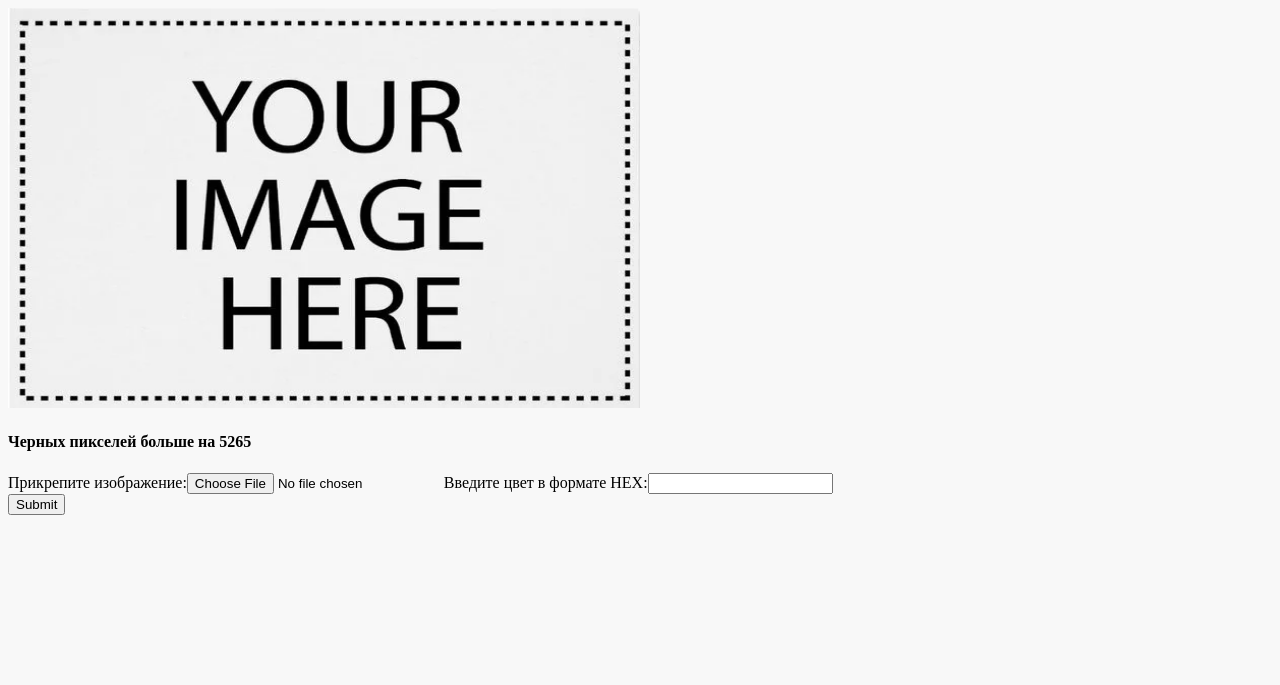
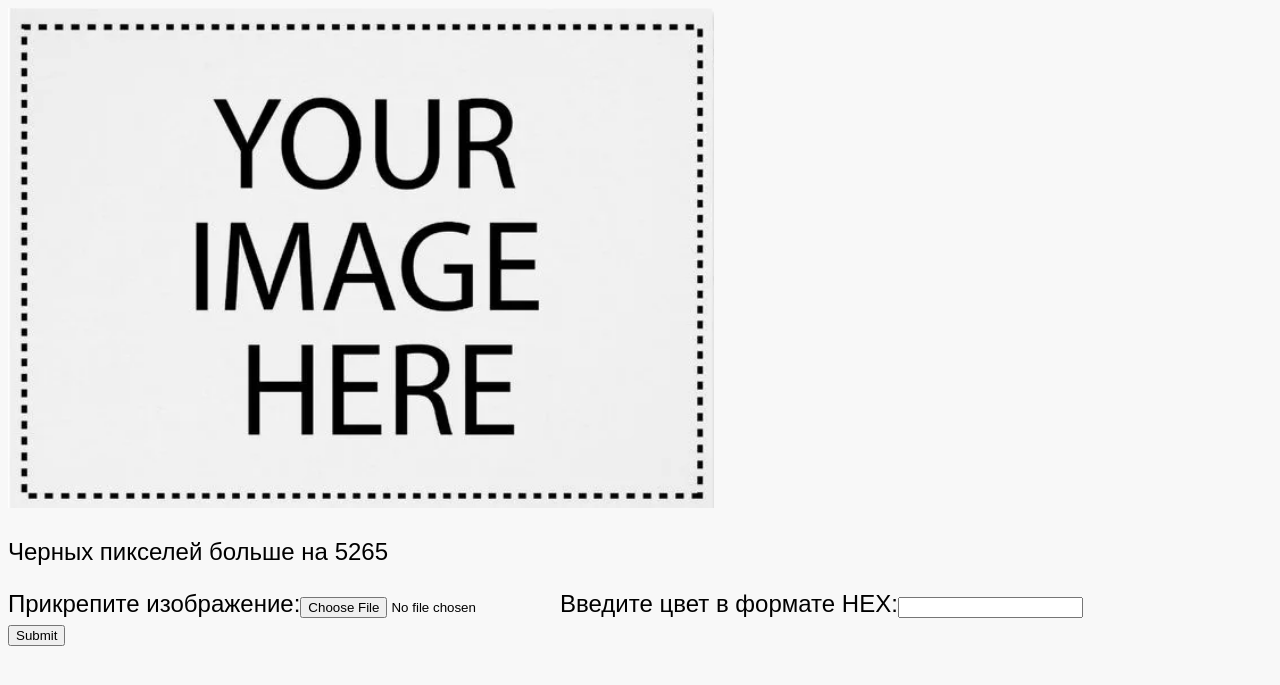
Before and after one commit to Yue2u/CFT_project, a Django app: page /image_analyzer/main/ in a window 1280 px wide. Shown: the top 685 px of the page. Run offline with Django 3.2, Linux system fonts and the light colour scheme; data comes from the database, SQL or seed files in the repository; both versions use the stored data as it was after the commit.

Commit message:
Deleted superuser. Changed css.

```diff
--- a/image_analyzer/admin.py
+++ b/image_analyzer/admin.py
@@ -2,6 +2,3 @@ from django.contrib import admin
 from .models import ImageHolder # User, UserLog
 
 # Register your models here.
-admin.site.register(ImageHolder)
-# admin.site.register(User)
-# admin.site.register(UserLog)
--- a/image_analyzer/templates/base.html
+++ b/image_analyzer/templates/base.html
@@ -1,4 +1,4 @@
-{% load static%}
+{% load static %}
 
 <!DOCTYPE html>
 <html lang="en">
@@ -7,19 +7,19 @@
     <title>CTF task | Сколько цветных пикселей?</title>
 
     <!-- custom css -->
-    <link rel="stylesheet" href="{% static 'style.css' %}">
+    <link rel="stylesheet" type="text/css" href="{% static 'style.css' %}">
 </head>
 <body>
     <div class="image-container">
-        <img src="{{ image_url }}" alt="Upload your photo" style ="height:50%;width: 50%" class="image-preview"><br>
-        <h4>{{ pixel_color }} пикселей больше на {{ black_while_diff }}</h4>
+        <img src="{{ image_url }}" alt="Upload your photo" style ="max-height:800px;min-height:500px;"><br>
+        <p>{{ pixel_color }} пикселей больше на {{ black_while_diff }}</p>
     </div>
-    <div class="container-1">
+    <div class="form-container">
         <form action="upload/" enctype="multipart/form-data" method="post">
             {% csrf_token %}
             {{ form }}<br>
             {% if hex_color_requested %}
-                <h4>Найдено {{ hex_color_count }} пикселей цвета {{ hex_color }}</h4>
+                <p>Найдено {{ hex_color_count }} пикселей цвета {{ hex_color }}</p>
             {% endif %}
             <button type="submit">Submit</button>
         </form>
--- a/static/style.css
+++ b/static/style.css
@@ -1,17 +1,4 @@
 body {
     background-color: #f8f8f8;
+    font: 18pt sans-serif !important;
 }
-
-.dz {
-    border: dashed !important;
-    border-color: #ccc;
-    border-radius: 10px;
-}
-
-.dz:hover {
-    background-color: aliceblue !important;
-}
-
-.image-preview {
-    max-height: 400px;
-}
```
Also changed, not shown: db.sqlite3.
